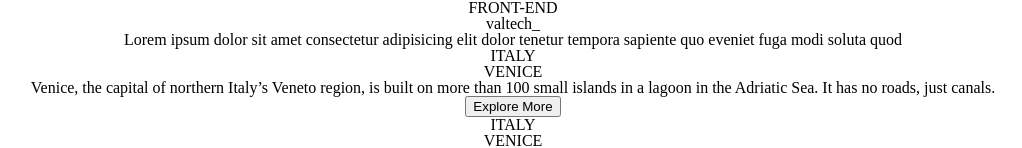
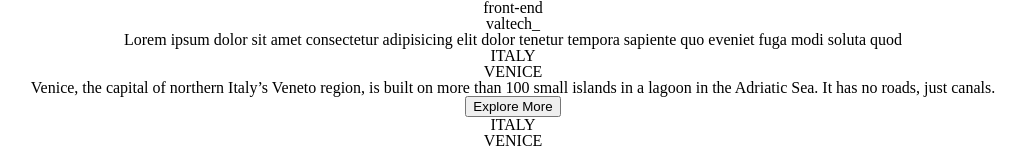
Before and after one commit to HeleneLoriot/Valtech-Front-end-code-challenge, a React (Create React App) app: page / in a window 1280 px wide. Shown: the top 148 px of the page, without its empty margins (127-1149 px from the left). Built offline with nearby package versions, Linux system fonts and the light colour scheme.

Commit message:
cities datas are set in state and Header component's contents are passed through his props

```diff
--- a/src/App.js
+++ b/src/App.js
@@ -1,3 +1,5 @@
+import { useState } from 'react';
+
 // import components
 import Header from "./components/Header";
 import Cards from "./components/Cards";
@@ -10,10 +12,17 @@ import './reset.css';
 import citiesData from "../src/data/cities";
 
 export default function App() {
+  // global state
+  const [cities, setCities] = useState(citiesData);
+
   return (
     <div className="App">
-      <Header />
-      <Cards cities={citiesData}/>
+      <Header
+      title="front-end"
+      subtitle="valtech_"
+      content="Lorem ipsum dolor sit amet consectetur adipisicing elit dolor tenetur tempora sapiente quo eveniet fuga modi soluta quod"
+      />
+      <Cards cities={cities}/>
     </div>
   );
 }
--- a/src/components/Header/index.js
+++ b/src/components/Header/index.js
@@ -1,15 +1,23 @@
-export default function Header() {
+import PropTypes from 'prop-types';
+
+export default function Header({ title, subtitle, content }) {
     return (
         <header className="header">
             <h1 className="header__title">
-      FRONT-END
+            {title}
             </h1>
             <h2 className="header__subtitle">
-      valtech_
+            {subtitle}
             </h2>
             <p className="header__content">
-      Lorem ipsum dolor sit amet consectetur adipisicing elit dolor tenetur tempora sapiente quo eveniet fuga modi soluta quod
+            {content}
             </p>
         </header>
     );
     }
+
+Header.propTypes = {
+    title: PropTypes.string.isRequired,
+    subtitle: PropTypes.string.isRequired,
+    content: PropTypes.string.isRequired,
+};
```
Also changed, not shown: src/components/Card/index.js (indentation only), src/components/Cards/index.js (indentation only). Lines whose indentation alone changed are shown as unchanged.
